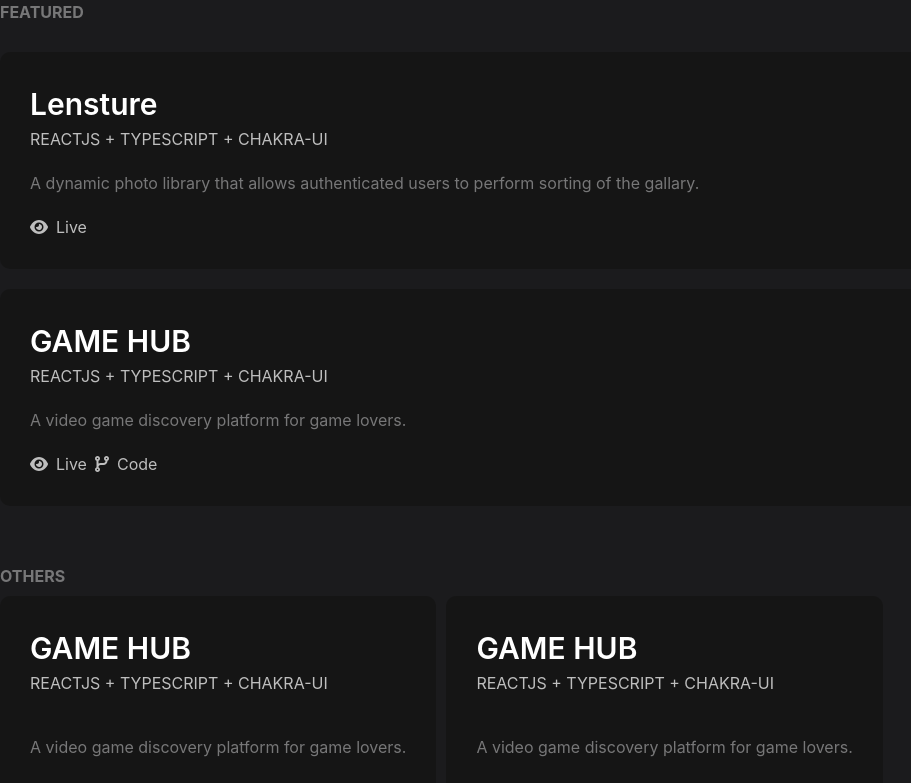
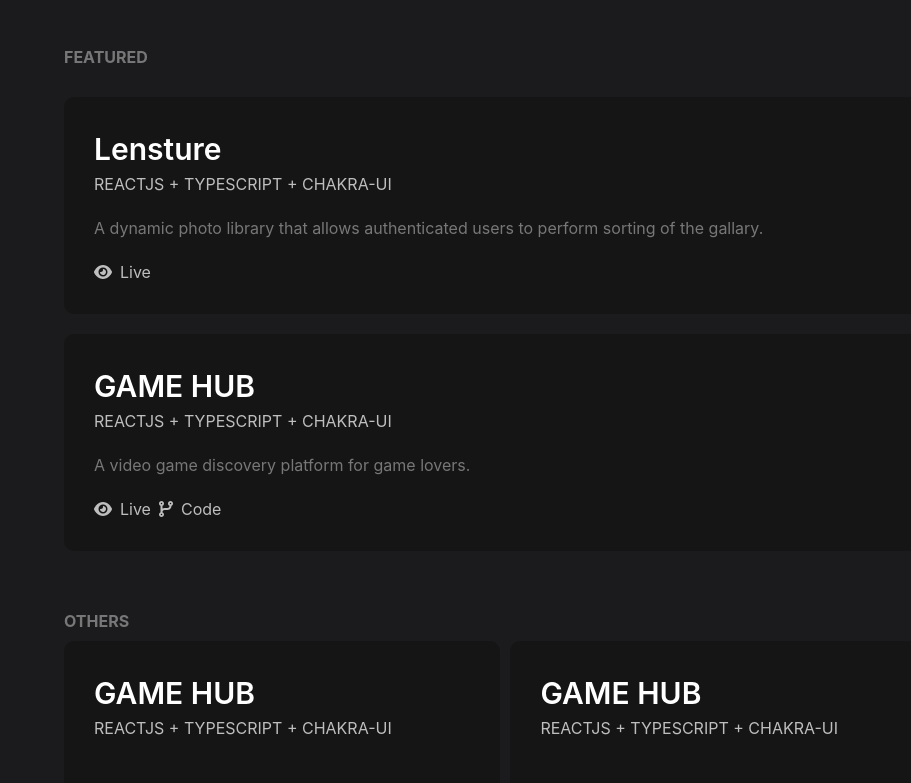
Before and after one commit to destinyayomah/dstack, a React (Vite) app: page /work in a window 1280 px wide. Shown: the top 783 px of the page, without its empty margins (0-911 px from the left). Built offline with nearby package versions, Linux system fonts and the light colour scheme.

Commit message:
fixed menu on work page

```diff
--- a/src/pages/Work.tsx
+++ b/src/pages/Work.tsx
@@ -21,14 +21,15 @@ const Work = ({ isMenuOpen, setIsMenuOpen }: Props) => {
     }
 
     return <>
+        <Box padding='15px 5%'>
             <Show below="md">
-            <HStack padding='15px 5%'>
+                <HStack>
                     <MobileMenu isMenuOpen={isMenuOpen} setIsMenuOpen={setIsMenuOpen} />
                 </HStack>
             </Show>
 
-        <VStack flex='1' color={textPrimary} alignItems='start' overflow='auto' css={hiddenScrollbar}>
-            <Text fontWeight='700' >FEATURED</Text>
+            <VStack flex='1' marginTop='30px' color={textPrimary} alignItems='start' overflow='auto' css={hiddenScrollbar}>
+                <Text fontWeight='700' fontSize={{base: '12px', md: '16px'}}>FEATURED</Text>
 
                 <VStack marginTop='20px' gap='20px' width='100%'>
                     <VStack spacing='20px' bg={bgPrimary} padding='30px 30px' borderRadius='10px' width='100%'>
@@ -36,6 +37,7 @@ const Work = ({ isMenuOpen, setIsMenuOpen }: Props) => {
                             <Text color='white' width='100%' fontWeight='600' fontSize='30px'>Lensture</Text>
                             <Text color='#BEBEBE' width='100%'>REACTJS + TYPESCRIPT + CHAKRA-UI</Text>
                         </Box>
+
                         <Text width='100%'>A dynamic photo library that allows authenticated users to perform sorting of the gallary.</Text>
 
                         <HStack width='100%'>
@@ -189,6 +191,7 @@ const Work = ({ isMenuOpen, setIsMenuOpen }: Props) => {
                     </VStack>
                 </SimpleGrid>
             </VStack>
+        </Box>
     </>
 }
 
```
Lines whose indentation alone changed are shown as unchanged.
